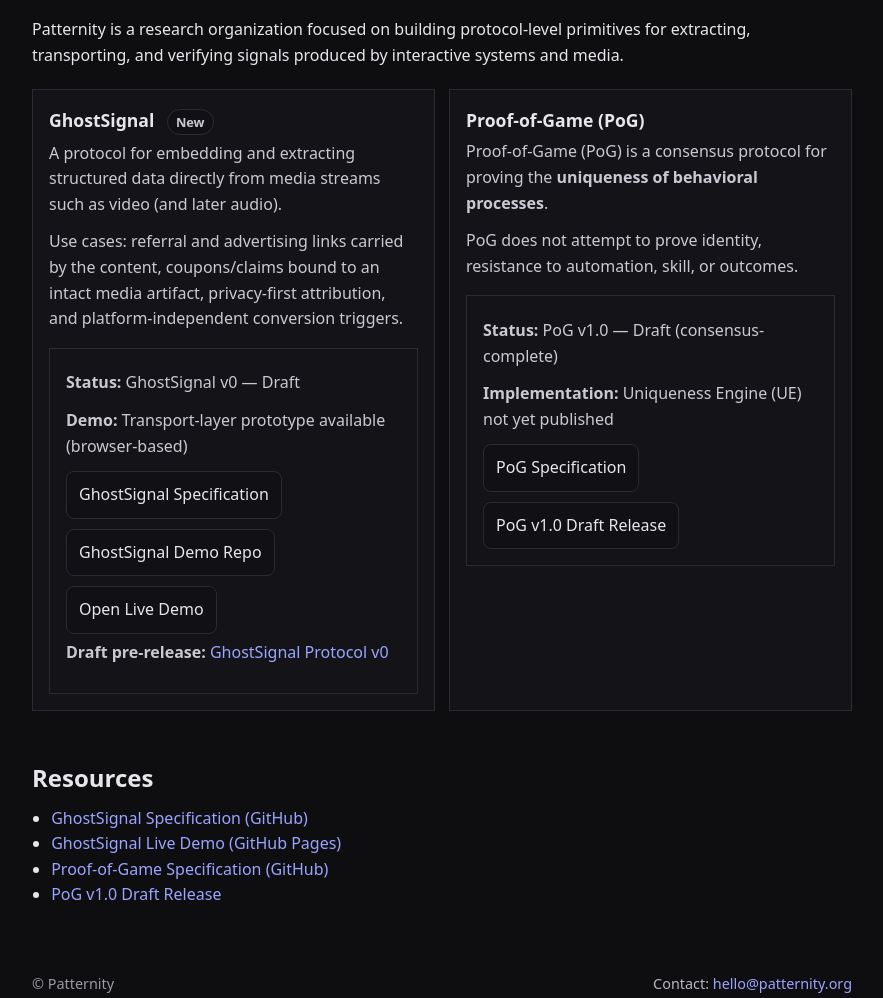
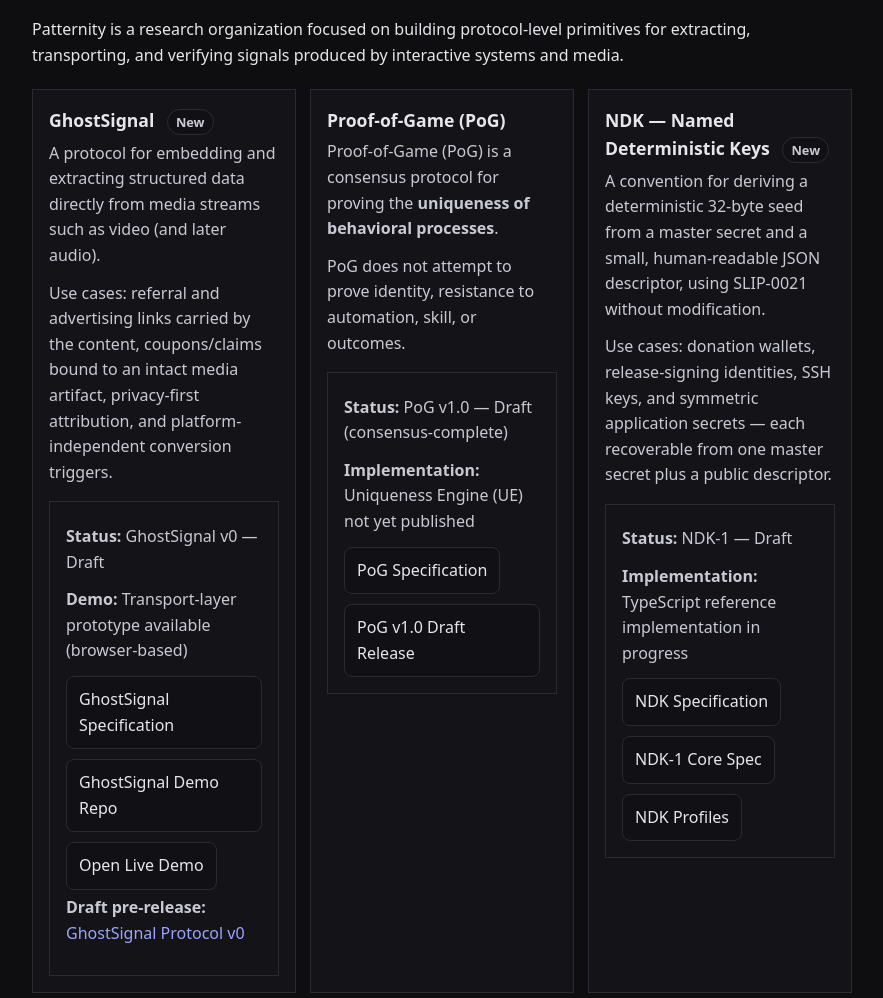
Before and after one commit to Patternity/patternity.github.io, a plain HTML site: page index.html in a window 1280 px wide. Shown: the part 164-1162 px from the top of the page, without its empty margins (198-1081 px from the left). Drawn offline with Linux system fonts and the light colour scheme.

Commit message:
site: add NDK (Named Deterministic Keys) project card and resources link

```diff
--- a/index.html
+++ b/index.html
@@ -6,7 +6,7 @@
   <title>Patternity</title>
   <meta
     name="description"
-    content="Patternity is a research organization building protocol-level systems for signals in interactive media. GhostSignal embeds structured data directly into video/audio streams. Proof-of-Game (PoG) is a behavioral consensus protocol."
+    content="Patternity is a research organization building protocol-level systems for signals in interactive media. GhostSignal embeds structured data directly into video/audio streams. Proof-of-Game (PoG) is a behavioral consensus protocol. NDK derives deterministic keys from named contexts via SLIP-0021."
   />
   <style>
     body {
@@ -206,6 +206,32 @@
           </div>
         </div>
       </section>
+      <section class="card">
+        <h3>NDK — Named Deterministic Keys <span class="pill">New</span></h3>
+        <p>
+          A convention for deriving a deterministic 32-byte seed from a master secret and a
+          small, human-readable JSON descriptor, using SLIP-0021 without modification.
+        </p>
+        <p class="muted">
+          Use cases: donation wallets, release-signing identities, SSH keys, and symmetric
+          application secrets — each recoverable from one master secret plus a public descriptor.
+        </p>
+        <div class="status">
+          <p><strong>Status:</strong> NDK-1 — Draft</p>
+          <p><strong>Implementation:</strong> TypeScript reference implementation in progress</p>
+          <div class="actions">
+            <a class="btn" href="https://github.com/Patternity/ndk" target="_blank" rel="noopener noreferrer">
+              NDK Specification
+            </a>
+            <a class="btn" href="https://github.com/Patternity/ndk/blob/master/SPEC.md" target="_blank" rel="noopener noreferrer">
+              NDK-1 Core Spec
+            </a>
+            <a class="btn" href="https://github.com/Patternity/ndk/blob/master/SPEC-PROFILES.md" target="_blank" rel="noopener noreferrer">
+              NDK Profiles
+            </a>
+          </div>
+        </div>
+      </section>
     </div>
 
     <h2>Resources</h2>
@@ -230,6 +256,11 @@
           PoG v1.0 Draft Release
         </a>
       </li>
+      <li>
+        <a href="https://github.com/Patternity/ndk" target="_blank" rel="noopener noreferrer">
+          NDK — Named Deterministic Keys Specification (GitHub)
+        </a>
+      </li>
     </ul>
 
     <footer>
```
